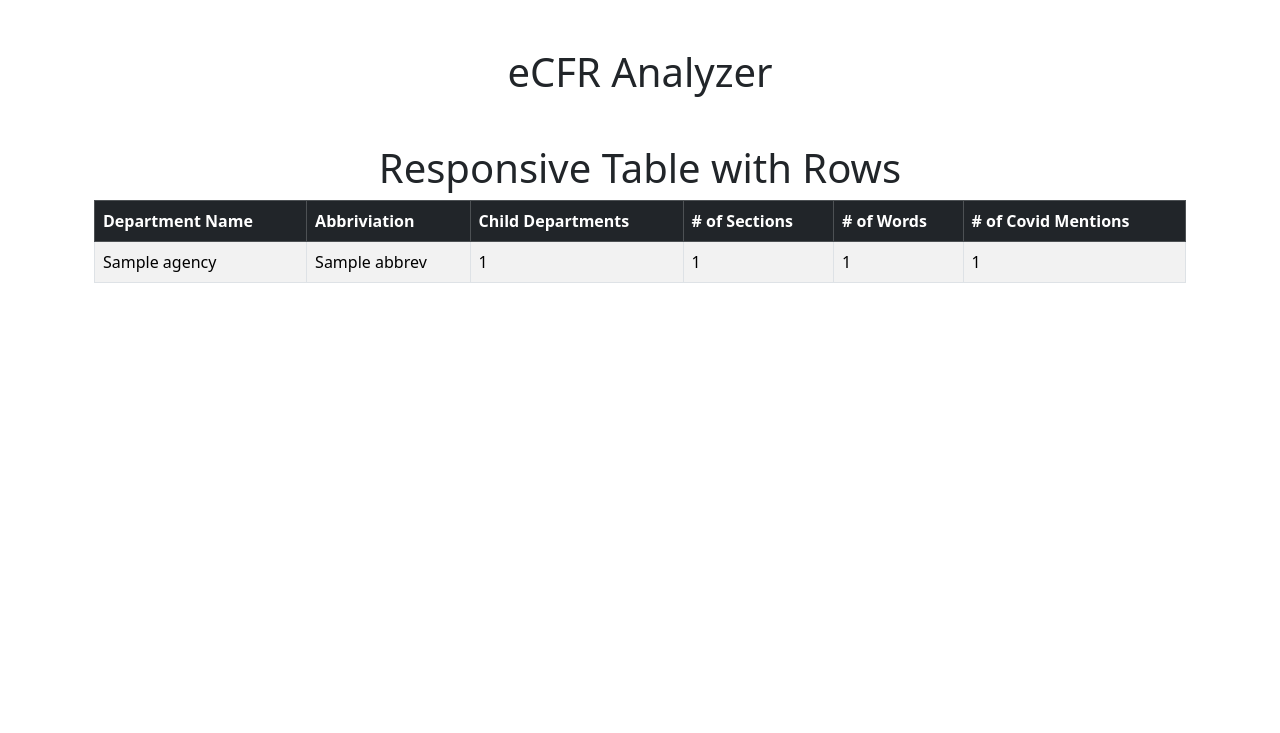
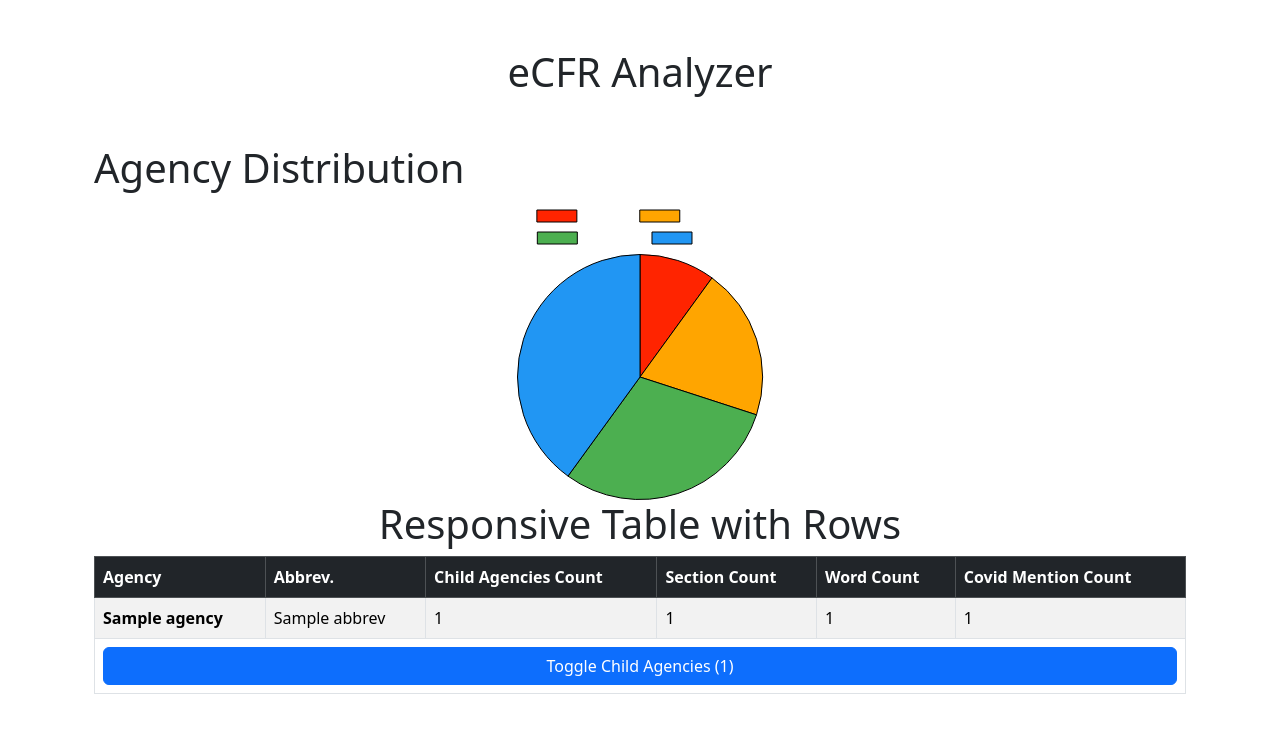
Before and after one commit to rbaker1776/eCFR-Analyzer, a Flask app: template src/templates/index.html in a window 1280 px wide. Shown: the top 733 px of the page. Run offline with Flask 3, Linux system fonts and the light colour scheme; the template is opened without the code that fills it: most values are stand-ins (such as "Sample title", 1, 10 or a date in 2020); parts of the project's set-up code (start-up, migrations or seed data) failed here and were passed over.

Commit message:
altered data layout to unflatten child agencies

```diff
--- a/src/app.py
+++ b/src/app.py
@@ -8,7 +8,7 @@ app = Flask(__name__)
 
 @app.route("/")
 def index():
-    return render_template("index.html", agencies = fetch_all())
+    return render_template("index.html", agencies=fetch_all())
 
 
 if __name__ == "__main__":
--- a/src/database/agencies.py
+++ b/src/database/agencies.py
@@ -105,7 +105,7 @@ def agency_query(agency: Agency = None):
     conn.close()
 
     return [{
-        "name": agency[4], # use the sortable name
+        "name": agency[3], # use the display name
         "abbrev": agency[2],
         "children": agency_parse_children(agency[6]),
         "cfr_references": eval(agency[7]),
--- a/src/templates/index.html
+++ b/src/templates/index.html
@@ -5,34 +5,115 @@
     <meta name="viewport" content="width=device-width, initial-scale=1.0">
     <title>eCFR Analyzer</title>
     <link href="https://cdn.jsdelivr.net/npm/bootstrap@5.3.0-alpha1/dist/css/bootstrap.min.css" rel="stylesheet">
+    <script src="https://cdn.jsdelivr.net/npm/chart.js"></script>
+    <style>
+        canvas {
+            max-width: 500px;
+            margin: 0 auto;
+        }
+        .sub-agency-row {
+            background-color: #f0f0f0;
+            font-style: italic;
+        }
+    </style>
 </head>
 <body>
     <div class="container mt-5">
         <h1 class="text-center">eCFR Analyzer</h1>
         <div class="container mt-5">
+
+        <h1>Agency Distribution</h1>
+        <canvas id="agencyPie"></canvas>
+
+        <script>
+            const ctx = document.getElementById('agencyPie').getContext('2d');
+            const agencyPie = new Chart(ctx, {
+                type: 'pie',
+                data: {
+                    labels: ['Treasury', 'Agriculture', 'Commerce', 'Defense'],
+                    datasets: [{
+                        label: 'Agency Size',
+                        data: [10, 20, 30, 40],  // Replace with dynamic data from Flask if needed
+                        backgroundColor: ['#FF2400', '#FFA500', '#4CAF50', '#2196F3'],
+                        borderColor: '#000',
+                        borderWidth: 1
+                    }]
+                },
+                options: {
+                    responsive: true,
+                    plugins: {
+                        legend: {
+                            labels: {
+                                color: '#fff'
+                            }
+                        }
+                    }
+                }
+            });
+        </script>
+
         <h1 class="text-center">Responsive Table with Rows</h1>
 
         <table class="table table-bordered table-striped">
             <thead class="table-dark">
                 <tr>
-                    <th>Department Name</th>
-                    <th>Abbriviation</th>
-                    <th>Child Departments</th>
-                    <th># of Sections</th>
-                    <th># of Words</th>
-                    <th># of Covid Mentions</th>
+                    <th>Agency</th>
+                    <th>Abbrev.</th>
+                    <th>Child Agencies Count</th>
+                    <th>Section Count</th>
+                    <th>Word Count</th>
+                    <th>Covid Mention Count</th>
                 </tr>
             </thead>
             <tbody>
-                {% for agency in agencies%}
+                {% for agency in agencies %}
                     <tr>
-                        <td>{{ agency["name"] }}</td>
+                        <td><strong>{{ agency["name"] }}</strong></td>
                         <td>{{ agency["abbrev"] }}</td>
                         <td>{{ agency["child_count"] }}</td>
                         <td>{{ agency["section_count"] }}</td>
                         <td>{{ agency["word_count"] }}</td>
                         <td>{{ agency["covid_count"] }}</td>
                     </tr>
+                    {% if agency["child_count"] > 0 %}
+                        <tr>
+                            <td colspan="6">
+                                <button class="btn btn-primary w-100" type="button" data-bs-toggle="collapse" data-bs-target="#collapse{{ loop.index }}" aria-expanded="false" aria-controls="collapse{{ loop.index }}">
+                                    Toggle Child Agencies ({{ agency["child_count"] }})
+                                </button>
+                            </td>
+                        </tr>
+                    {% endif %}
+                    {% for child in agency["children"] %}
+                    <tr id="collapse{{ loop.index }}" class="collapse">
+                        <td colspan="6">
+                            <table class="table table-bordered">
+                                <thead>
+                                    <tr>
+                                        <th>Sub-Agency Name</th>
+                                        <th>Abbrev.</th>
+                                        <th>Child Agencies Count</th>
+                                        <th>Section Count</th>
+                                        <th>Word Count</th>
+                                        <th>Covid Mention Count</th>
+                                    </tr>
+                                </thead>
+                                <tbody>
+                                    {% for child in agency["children"] %}
+                                    <tr class="sub-agency-row">
+                                        <td>{{ child["name"] }}</td>
+                                        <td>{{ child["abbrev"] }}</td>
+                                        <td>{{ child["child_count"] }}</td>
+                                        <td>{{ child["section_count"] }}</td>
+                                        <td>{{ child["word_count"] }}</td>
+                                        <td>{{ child["covid_count"] }}</td>
+                                    </tr>
+                                    {% endfor %}
+                                </tbody>
+                            </table>
+                        </td>
+                    </tr>
+                    {% endfor %}
                 {% endfor %}
             </tbody>
         </table>
```
Also changed, not shown: src/client.py (+8 -10 lines), src/database/database.py (+21 -1 lines), src/database/ecfr_counts.py (+19 -11 lines), src/database/app.db.
